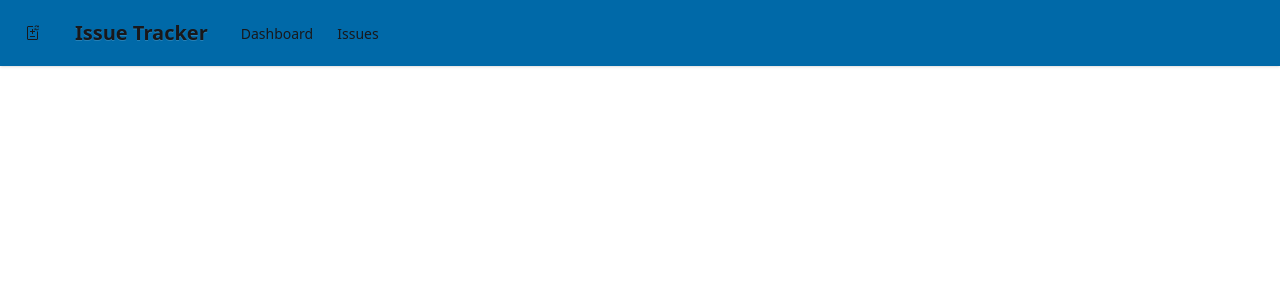
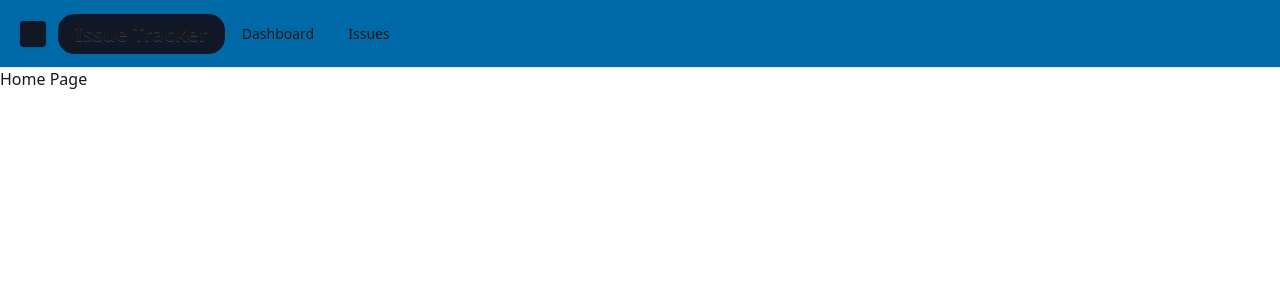
Before and after one commit to casper-zielinski/Issue-Tracker, a Next.js app: page / in a window 1280 px wide. Shown: the top 300 px of the page. Built offline with nearby package versions, Linux system fonts and the light colour scheme.

Commit message:
style: Styles for active links add/changer

```diff
--- /dev/null
+++ b/src/app/Dashboard/page.tsx
@@ -0,0 +1,9 @@
+import React from 'react'
+
+const DashboardPage = () => {
+  return (
+    <div>DashboardPage</div>
+  )
+}
+
+export default DashboardPage
--- /dev/null
+++ b/src/app/Issues/page.tsx
@@ -0,0 +1,9 @@
+import React from 'react'
+
+const IssuePage = () => {
+  return (
+    <div>IssuePage</div>
+  )
+}
+
+export default IssuePage
--- /dev/null
+++ b/src/app/Nav.tsx
@@ -0,0 +1,96 @@
+"use client";
+
+import Link from "next/link";
+import { usePathname } from "next/navigation";
+import React from "react";
+import { VscEditSession } from "react-icons/vsc";
+
+const Nav = () => {
+  const currentPath = usePathname();
+
+  return (
+    <div className="navbar bg-sky-700 shadow-sm">
+      <div className="navbar-start">
+        <div className="dropdown">
+          <div tabIndex={0} role="button" className="btn btn-ghost lg:hidden">
+            <svg
+              className="h-5 w-5"
+              fill="none"
+              viewBox="0 0 24 24"
+              stroke="currentColor"
+            >
+              <path
+                strokeLinecap="round"
+                strokeLinejoin="round"
+                strokeWidth="2"
+                d="M4 6h16M4 12h8m-8 6h16"
+              />
+            </svg>
+          </div>
+          <ul
+            tabIndex={0}
+            className="menu menu-sm dropdown-content bg-base-100 rounded-box z-1 mt-3 w-52 p-2 shadow"
+          >
+            <li>
+              <Link href="/Dashboard">Dashboard</Link>
+            </li>
+            <li>
+              <Link href="/Issues">Issues</Link>
+            </li>
+          </ul>
+        </div>
+        <div
+          className={
+            currentPath === "/"
+              ? "m-3 border-5 bg-gray-900 border-gray-900 shadow rounded"
+              : "m-3 border-5 border-sky-700 hover:bg-gray-900  hover:border-gray-900 hover:shadow-2xl rounded"
+          }
+        >
+          <Link href="/">
+            <VscEditSession />
+          </Link>
+        </div>
+        <Link
+          className={
+            currentPath === "/"
+              ? "bg-gray-900 border-1 border-gray-900 btn btn-ghost text-xl rounded-2xl"
+              : "border-1 border-sky-700 btn btn-ghost text-xl rounded-2xl"
+          }
+          href="/"
+        >
+          Issue Tracker
+        </Link>
+        <div className="hidden lg:flex">
+          <ul className="menu menu-horizontal px-1 flex space-x-2">
+            <li>
+              <Link
+                href="/Dashboard"
+                className={
+                  currentPath === "/Dashboard"
+                    ? "bg-gray-900 border-1 border-gray-900"
+                    : "border-1 border-sky-700"
+                }
+              >
+                Dashboard
+              </Link>
+            </li>
+            <li>
+              <Link
+                href="/Issues"
+                className={
+                  currentPath === "/Issues"
+                    ? "bg-gray-900 border-1 border-gray-900"
+                    : "border-1 border-sky-700"
+                }
+              >
+                Issues
+              </Link>
+            </li>
+          </ul>
+        </div>
+      </div>
+    </div>
+  );
+};
+
+export default Nav;
--- a/src/app/components/Nav.tsx
+++ /dev/null
@@ -1,56 +0,0 @@
-import Link from "next/link";
-import React from "react";
-import { VscEditSession } from "react-icons/vsc";
-
-const Nav = () => {
-  return (
-    <div className="navbar bg-sky-700 shadow-sm">
-      <div className="navbar-start">
-        <div className="dropdown">
-          <div tabIndex={0} role="button" className="btn btn-ghost lg:hidden">
-            <svg
-              className="h-5 w-5"
-              fill="none"
-              viewBox="0 0 24 24"
-              stroke="currentColor"
-            >
-              <path
-                strokeLinecap="round"
-                strokeLinejoin="round"
-                strokeWidth="2"
-                d="M4 6h16M4 12h8m-8 6h16"
-              />
-            </svg>
-          </div>
-          <ul
-            tabIndex={0}
-            className="menu menu-sm dropdown-content bg-base-100 rounded-box z-1 mt-3 w-52 p-2 shadow"
-          >
-            <li>
-              <Link href="/">Dashboard</Link>
-            </li>
-            <li>
-              <Link href="/">Issues</Link>
-            </li>
-          </ul>
-        </div>
-        <div className="m-3 hover:bg-gray-900 border-5 border-sky-700 hover:border-gray-900 hover:shadow rounded">
-          <VscEditSession />
-        </div>
-        <a className="btn btn-ghost text-xl rounded-2xl">Issue Tracker</a>
-        <div className="hidden lg:flex">
-          <ul className="menu menu-horizontal px-1">
-            <li>
-              <Link href="/">Dashboard</Link>
-            </li>
-            <li>
-              <Link href="/">Issues</Link>
-            </li>
-          </ul>
-        </div>
-      </div>
-    </div>
-  );
-};
-
-export default Nav;
--- a/src/app/layout.tsx
+++ b/src/app/layout.tsx
@@ -1,6 +1,7 @@
 import type { Metadata } from "next";
 import { Geist, Geist_Mono } from "next/font/google";
 import "./global.css";
+import Nav from "./Nav";
 
 const geistSans = Geist({
   variable: "--font-geist-sans",
@@ -27,6 +28,7 @@ export default function RootLayout({
       <body
         className={`${geistSans.variable} ${geistMono.variable} antialiased`}
       >
+        <Nav />
         {children}
       </body>
     </html>
--- a/src/app/page.tsx
+++ b/src/app/page.tsx
@@ -1,9 +1,8 @@
-import Nav from "./components/Nav";
 
 export default function Home() {
   return (
     <>
-      <Nav />
+      Home Page
     </>
   );
 }
```
Also changed, not shown: 1 other file (tests, documents, lock files or other folders).
